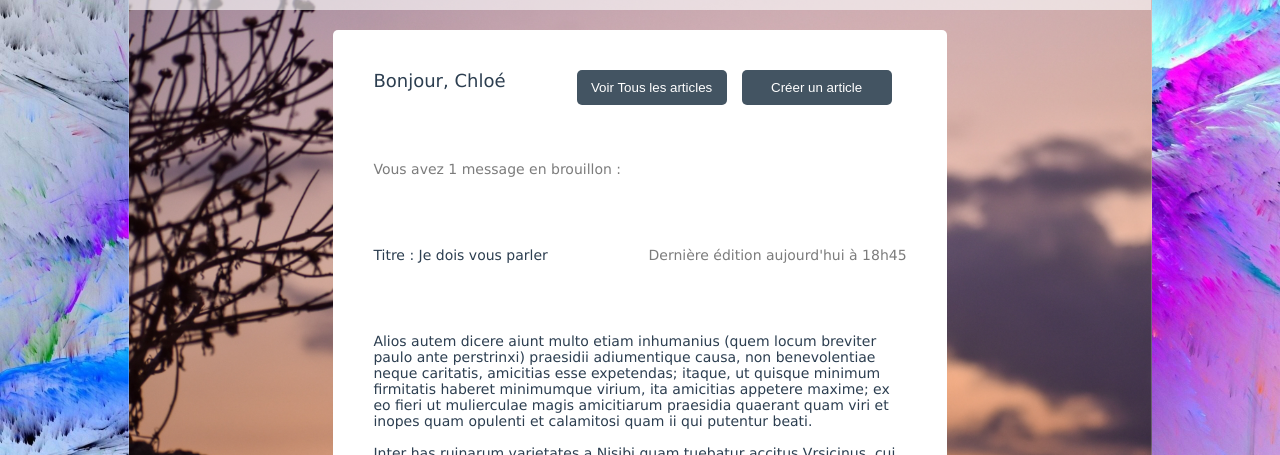
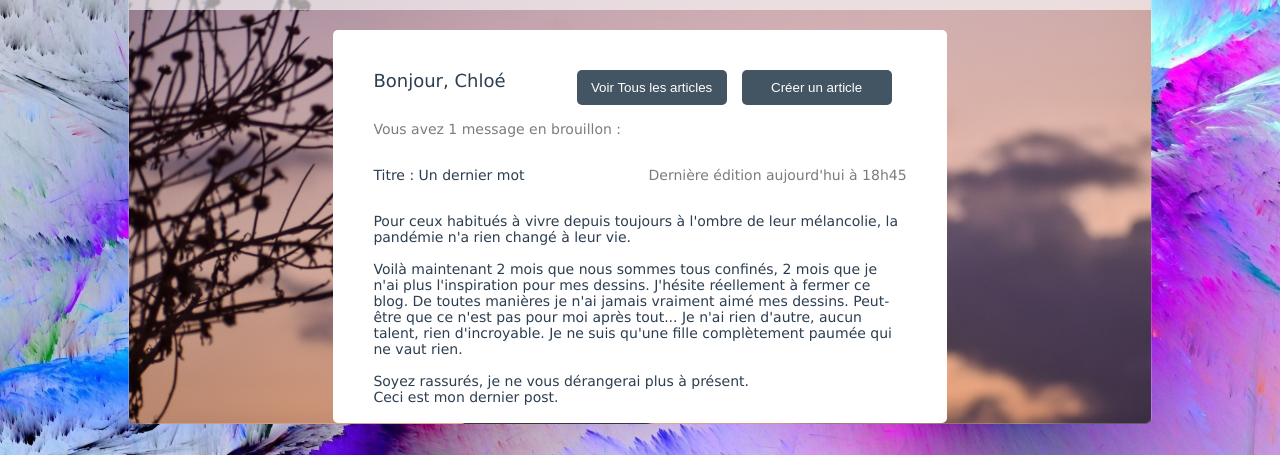
Before and after one commit to eunji-lee-dev/Groupe36-chambre36, a Vue app in the folder chambre-36/: page /BlogDraft in a window 1280 px wide. Shown: the part 156-611 px from the top of the page. Built offline with nearby package versions, Linux system fonts and the light colour scheme.

Commit message:
Project finished

```diff
--- a/chambre-36/src/components/BlogDraft.vue
+++ b/chambre-36/src/components/BlogDraft.vue
@@ -15,15 +15,19 @@
             <p>Vous avez 1 message en brouillon :</p>
           </div>
           <div class="third">
-            <p>Titre : Je dois vous parler</p>
+            <p>Titre : Un dernier mot</p>
             <p>Dernière édition aujourd'hui à 18h45</p>
           </div>
           <p>
-              Alios autem dicere aiunt multo etiam inhumanius (quem locum breviter paulo ante perstrinxi) praesidii adiumentique causa, non benevolentiae neque caritatis, amicitias esse expetendas; itaque, ut quisque minimum firmitatis haberet minimumque virium, ita amicitias appetere maxime; ex eo fieri ut mulierculae magis amicitiarum praesidia quaerant quam viri et inopes quam opulenti et calamitosi quam ii qui putentur beati.<br>
-            <br>
-              Inter has ruinarum varietates a Nisibi quam tuebatur accitus Vrsicinus, cui nos obsecuturos iunxerat imperiale praeceptum, dispicere litis exitialis certamina cogebatur abnuens et reclamans, adulatorum oblatrantibus turmis, bellicosus sane milesque semper et militum ductor sed forensibus iurgiis longe discretus, qui metu sui discriminis anxius cum accusatores quaesitoresque subditivos sibi consociatos ex isdem foveis cerneret emergentes, quae clam palamve agitabantur, occultis Constantium litteris edocebat inplorans subsidia, quorum metu tumor notissimus Caesaris exhalaret.<br>
-            <br>
-              Primi igitur omnium statuuntur Epigonus et Eusebius ob nominum gentilitatem oppressi. praediximus enim Montium sub ipso vivendi termino his vocabulis appellatos fabricarum culpasse tribunos ut adminicula futurae molitioni pollicitos.
+              Pour ceux habitués à vivre depuis toujours à l'ombre de leur mélancolie, la pandémie n'a rien changé à leur vie.
+              <br><br>
+              Voilà maintenant 2 mois que nous sommes tous confinés, 2 mois que je n'ai plus l'inspiration pour mes dessins.
+              J'hésite réellement à fermer ce blog. De toutes manières je n'ai jamais vraiment aimé mes dessins. Peut-être que ce n'est pas pour moi après tout...
+              Je n'ai rien d'autre, aucun talent, rien d'incroyable. Je ne suis qu'une fille complètement paumée qui ne vaut rien.
+              <br><br>
+              Soyez rassurés, je ne vous dérangerai plus à présent.
+              <br>
+              Ceci est mon dernier post.
           </p>
           <div class="fourth" id="btns">
             <button>Publier</button>
@@ -60,7 +64,7 @@ export default {
   }
   .browser {
     width: 80%;
-    height: 700px;
+    height: 500px;
     background-image: url("../assets/imgs/bg1.jpg");
     background-repeat: no-repeat;
     background-size: cover;
@@ -73,7 +77,7 @@ export default {
   }
   .browser section {
     max-width: 60%;
-    height: 80%;
+    height: 79%;
     margin: 20px auto;
     padding: 40px;
     background-color: #fff;
@@ -86,7 +90,6 @@ export default {
   .browser section .first {
     display: flex;
     justify-content: space-between;
-    margin-bottom: 20px;
   }
   .browser section .first p {
     font-size: 18px;
@@ -94,13 +97,11 @@ export default {
   .browser section .second {
     text-align: left;
     font-size: 13px;
-    margin-bottom: 20px;
     color: #7C7C7C;
   }
   .browser section .third {
     display: flex;
     justify-content: space-between;
-    margin-bottom: 20px;
     font-size: 15px;
   }
 
@@ -111,7 +112,7 @@ export default {
   .browser section p{
     text-align: left;
     font-size: 14px;
-    margin-bottom: 50px;
+    margin-bottom: 30px;
   }
 
   .browser section .fourth {
--- a/chambre-36/src/components/Login.vue
+++ b/chambre-36/src/components/Login.vue
@@ -14,7 +14,7 @@
         <img src="../assets/imgs/icon-blog.png" alt="icon">
         <p>Entrez le nouveau mot de passe que
           vous avez reçu par SMS.</p>
-        <input type="password" placeholder="Nouveau mot de passe"/>
+        <input v-model="confirmPassword" type="password" placeholder="Nouveau mot de passe"/>
         <button @click="submit" type="button">Validé</button>
       </form>
     </div>
@@ -47,9 +47,9 @@ export default {
       console.log(BlogPassword.passwordEnter)
     },
       submit() {
-      if(this.password == this.confirmPassword) {
+        if(this.password == this.confirmPassword) {
         this.$router.push({name: 'BlogDraft'});
-      }
+        }
       }
   }
 }
```
